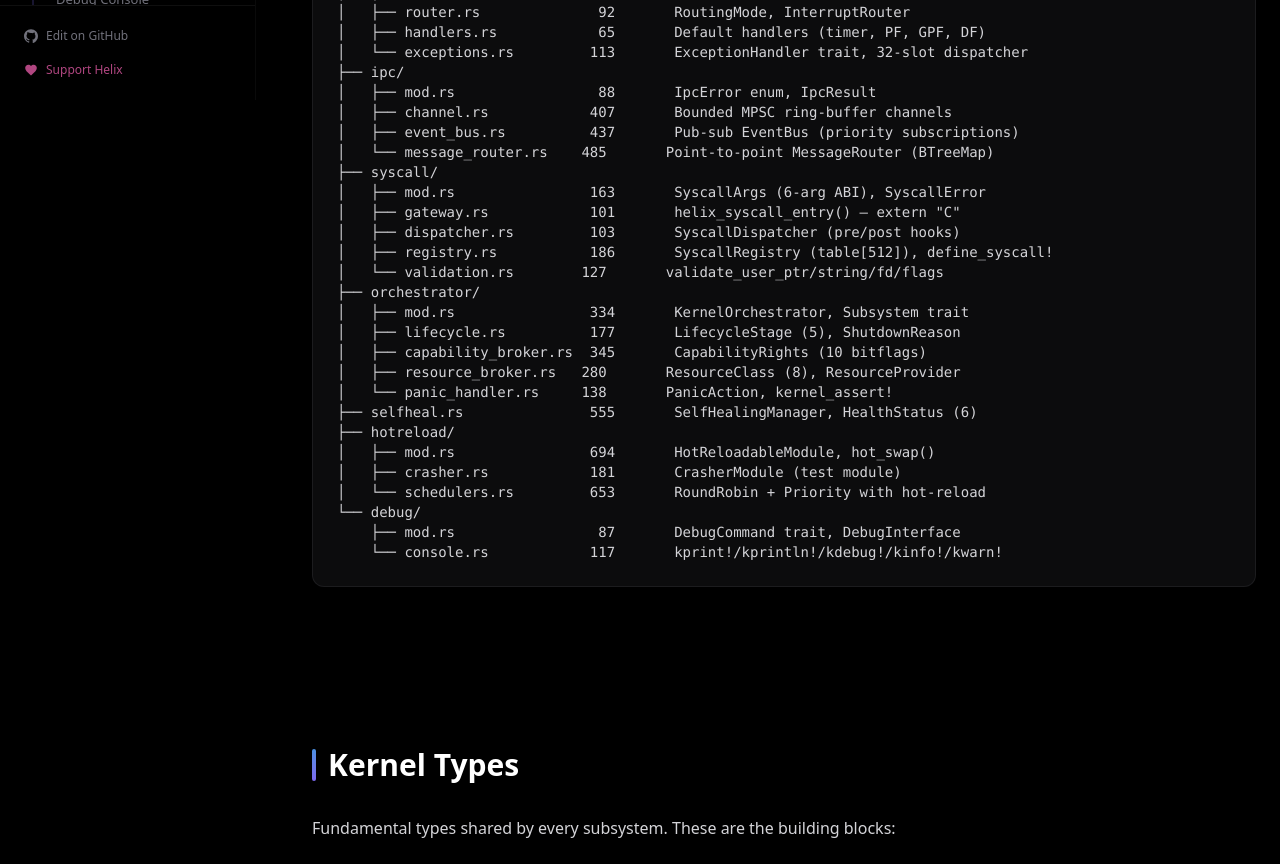
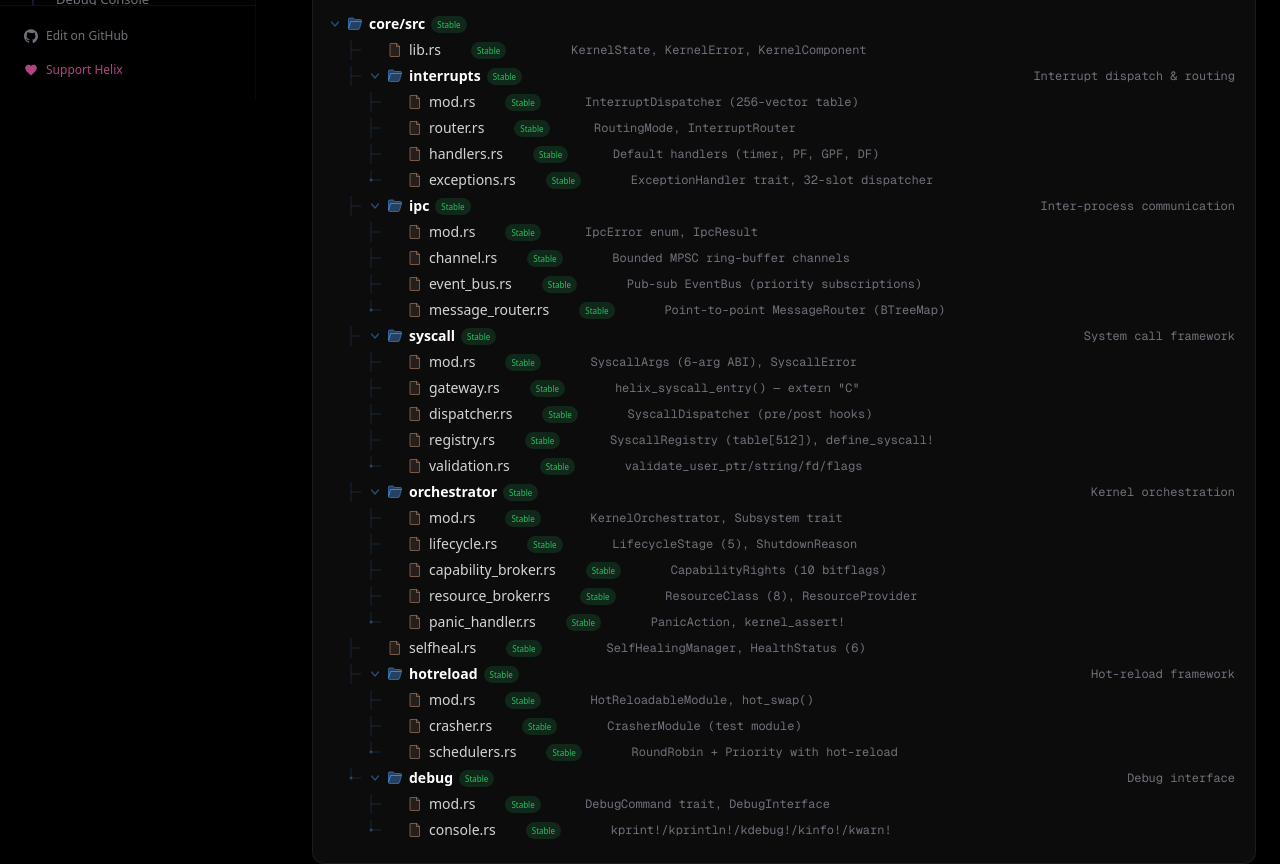
Before and after one commit to HelixOS-Org/helix-wiki, a Next.js app: page /docs/core in a window 1280 px wide. Shown: the part 700-1564 px from the top of the page. Built offline with nearby package versions, Linux system fonts and the light colour scheme.

Commit message:
Refactor CorePage to use localized strings for section titles and replace RustCode with FileTree for improved visualization

```diff
--- a/app/docs/core/page.tsx
+++ b/app/docs/core/page.tsx
@@ -3,7 +3,7 @@
 import PageHeader from "@/helix-wiki/components/PageHeader";
 import Section from "@/helix-wiki/components/Section";
 import RustCode from "@/helix-wiki/components/RustCode";
-import Footer from "@/helix-wiki/components/Footer";
+import FileTree from "@/helix-wiki/components/diagrams/FileTree";
 import { useI18n } from "@/helix-wiki/lib/i18n";
 import { getDocString } from "@/helix-wiki/lib/docs-i18n";
 import coreContent from "@/helix-wiki/lib/docs-i18n/core";
@@ -16,46 +16,69 @@ export default function CorePage() {
       <PageHeader title={d("header.title")} subtitle={d("header.subtitle")} badge={d("header.badge")} gradient="from-blue-400 to-indigo-500" />
 
       {/* ── MODULE MAP ── */}
-      <Section title="Module Map" id="map">
+      <Section title={d("section.map")} id="map">
         <p>{d("map.intro")}</p>
-        <div className="my-8 font-mono text-sm bg-zinc-900/50 border border-zinc-800/60 rounded-xl p-6 overflow-x-auto">
-          <pre className="text-zinc-300">{`core/src/
-├── lib.rs                    300 LoC   KernelState, KernelError, KernelComponent
-├── interrupts/
-│   ├── mod.rs                 99       InterruptDispatcher (256-vector table)
-│   ├── router.rs              92       RoutingMode, InterruptRouter
-│   ├── handlers.rs            65       Default handlers (timer, PF, GPF, DF)
-│   └── exceptions.rs         113       ExceptionHandler trait, 32-slot dispatcher
-├── ipc/
-│   ├── mod.rs                 88       IpcError enum, IpcResult
-│   ├── channel.rs            407       Bounded MPSC ring-buffer channels
-│   ├── event_bus.rs          437       Pub-sub EventBus (priority subscriptions)
-│   └── message_router.rs    485       Point-to-point MessageRouter (BTreeMap)
-├── syscall/
-│   ├── mod.rs                163       SyscallArgs (6-arg ABI), SyscallError
-│   ├── gateway.rs            101       helix_syscall_entry() — extern "C"
-│   ├── dispatcher.rs         103       SyscallDispatcher (pre/post hooks)
-│   ├── registry.rs           186       SyscallRegistry (table[512]), define_syscall!
-│   └── validation.rs        127       validate_user_ptr/string/fd/flags
-├── orchestrator/
-│   ├── mod.rs                334       KernelOrchestrator, Subsystem trait
-│   ├── lifecycle.rs          177       LifecycleStage (5), ShutdownReason
-│   ├── capability_broker.rs  345       CapabilityRights (10 bitflags)
-│   ├── resource_broker.rs   280       ResourceClass (8), ResourceProvider
-│   └── panic_handler.rs     138       PanicAction, kernel_assert!
-├── selfheal.rs               555       SelfHealingManager, HealthStatus (6)
-├── hotreload/
-│   ├── mod.rs                694       HotReloadableModule, hot_swap()
-│   ├── crasher.rs            181       CrasherModule (test module)
-│   └── schedulers.rs         653       RoundRobin + Priority with hot-reload
-└── debug/
-    ├── mod.rs                 87       DebugCommand trait, DebugInterface
-    └── console.rs            117       kprint!/kprintln!/kdebug!/kinfo!/kwarn!`}</pre>
-        </div>
+        <FileTree title="core/src/" tree={[
+          { name: "core/src", icon: "folder",
+            info: { loc: 6400, description: "Trusted Computing Base — minimal kernel core providing IPC, syscalls, orchestration, self-healing, and hot-reload.", status: "stable" },
+            children: [
+              { name: "lib.rs", detail: "KernelState, KernelError, KernelComponent",
+                info: { loc: 300, description: "Root module — kernel state machine, version, error types, and component trait definitions.", status: "stable", exports: ["KernelState", "KernelError", "KernelComponent", "CURRENT_VERSION"] } },
+              { name: "interrupts", icon: "folder", detail: "Interrupt dispatch & routing",
+                info: { loc: 369, description: "256-vector interrupt dispatcher with routing modes, default handlers (timer, PF, GPF, DF), and exception trait.", status: "stable" },
+                children: [
+                  { name: "mod.rs", detail: "InterruptDispatcher (256-vector table)", info: { loc: 99, status: "stable", exports: ["InterruptDispatcher"] } },
+                  { name: "router.rs", detail: "RoutingMode, InterruptRouter", info: { loc: 92, status: "stable", exports: ["RoutingMode", "InterruptRouter"] } },
+                  { name: "handlers.rs", detail: "Default handlers (timer, PF, GPF, DF)", info: { loc: 65, status: "stable" } },
+                  { name: "exceptions.rs", detail: "ExceptionHandler trait, 32-slot dispatcher", info: { loc: 113, status: "stable", exports: ["ExceptionHandler"] } },
+                ] },
+              { name: "ipc", icon: "folder", detail: "Inter-process communication",
+                info: { loc: 1417, description: "IPC subsystem — bounded MPSC ring-buffer channels, pub-sub event bus with priority subscriptions, and point-to-point message router.", status: "stable" },
+                children: [
+                  { name: "mod.rs", detail: "IpcError enum, IpcResult", info: { loc: 88, status: "stable", exports: ["IpcError", "IpcResult"] } },
+                  { name: "channel.rs", detail: "Bounded MPSC ring-buffer channels", info: { loc: 407, status: "stable", exports: ["Channel", "Sender", "Receiver"] } },
+                  { name: "event_bus.rs", detail: "Pub-sub EventBus (priority subscriptions)", info: { loc: 437, status: "stable", exports: ["EventBus", "Subscription"] } },
+                  { name: "message_router.rs", detail: "Point-to-point MessageRouter (BTreeMap)", info: { loc: 485, status: "stable", exports: ["MessageRouter"] } },
+                ] },
+              { name: "syscall", icon: "folder", detail: "System call framework",
+                info: { loc: 680, description: "512-entry syscall dispatch table, 6-argument ABI, extern C gateway, pre/post hooks, and user pointer validation.", status: "stable" },
+                children: [
+                  { name: "mod.rs", detail: "SyscallArgs (6-arg ABI), SyscallError", info: { loc: 163, status: "stable", exports: ["SyscallArgs", "SyscallError"] } },
+                  { name: "gateway.rs", detail: "helix_syscall_entry() — extern \"C\"", info: { loc: 101, status: "stable" } },
+                  { name: "dispatcher.rs", detail: "SyscallDispatcher (pre/post hooks)", info: { loc: 103, status: "stable", exports: ["SyscallDispatcher"] } },
+                  { name: "registry.rs", detail: "SyscallRegistry (table[512]), define_syscall!", info: { loc: 186, status: "stable", exports: ["SyscallRegistry", "define_syscall!"] } },
+                  { name: "validation.rs", detail: "validate_user_ptr/string/fd/flags", info: { loc: 127, status: "stable" } },
+                ] },
+              { name: "orchestrator", icon: "folder", detail: "Kernel orchestration",
+                info: { loc: 1274, description: "Kernel orchestrator managing subsystem lifecycle, capability brokering, resource provisioning, and panic handling.", status: "stable" },
+                children: [
+                  { name: "mod.rs", detail: "KernelOrchestrator, Subsystem trait", info: { loc: 334, status: "stable", exports: ["KernelOrchestrator", "Subsystem"] } },
+                  { name: "lifecycle.rs", detail: "LifecycleStage (5), ShutdownReason", info: { loc: 177, status: "stable", exports: ["LifecycleStage", "ShutdownReason"] } },
+                  { name: "capability_broker.rs", detail: "CapabilityRights (10 bitflags)", info: { loc: 345, status: "stable", exports: ["CapabilityRights", "CapabilityBroker"] } },
+                  { name: "resource_broker.rs", detail: "ResourceClass (8), ResourceProvider", info: { loc: 280, status: "stable", exports: ["ResourceClass", "ResourceProvider"] } },
+                  { name: "panic_handler.rs", detail: "PanicAction, kernel_assert!", info: { loc: 138, status: "stable", exports: ["PanicAction", "kernel_assert!"] } },
+                ] },
+              { name: "selfheal.rs", detail: "SelfHealingManager, HealthStatus (6)",
+                info: { loc: 555, description: "Self-healing manager — monitors module health, quarantines failures, and orchestrates recovery strategies.", status: "stable", exports: ["SelfHealingManager", "HealthStatus", "RecoveryAction"] } },
+              { name: "hotreload", icon: "folder", detail: "Hot-reload framework",
+                info: { loc: 1528, description: "Live module replacement framework — hot-swap modules without reboot. Includes test crasher module and scheduler implementations.", status: "stable" },
+                children: [
+                  { name: "mod.rs", detail: "HotReloadableModule, hot_swap()", info: { loc: 694, status: "stable", exports: ["HotReloadableModule", "hot_swap"] } },
+                  { name: "crasher.rs", detail: "CrasherModule (test module)", info: { loc: 181, status: "stable" } },
+                  { name: "schedulers.rs", detail: "RoundRobin + Priority with hot-reload", info: { loc: 653, status: "stable" } },
+                ] },
+              { name: "debug", icon: "folder", detail: "Debug interface",
+                info: { loc: 204, description: "Debug command trait and serial console macros (kprint!, kprintln!, kdebug!, kinfo!, kwarn!).", status: "stable" },
+                children: [
+                  { name: "mod.rs", detail: "DebugCommand trait, DebugInterface", info: { loc: 87, status: "stable", exports: ["DebugCommand", "DebugInterface"] } },
+                  { name: "console.rs", detail: "kprint!/kprintln!/kdebug!/kinfo!/kwarn!", info: { loc: 117, status: "stable" } },
+                ] },
+            ] },
+        ]} />
       </Section>
 
       {/* ── KERNEL TYPES ── */}
-      <Section title="Kernel Types" id="types">
+      <Section title={d("section.types")} id="types">
         <p>{d("types.intro")}</p>
         <RustCode filename="core/src/lib.rs">{`pub struct KernelVersion {
     pub major: u8,
@@ -113,7 +136,7 @@ pub trait KernelEventListener: Send + Sync {
       </Section>
 
       {/* ── KERNEL COMPONENT ── */}
-      <Section title="KernelComponent Trait" id="component">
+      <Section title={d("section.component")} id="component">
         <p>{d("component.intro")}</p>
         <RustCode filename="core/src/lib.rs">{`/// The universal contract for all kernel components.
 /// This is the core abstraction — every subsystem, every module,
@@ -151,7 +174,7 @@ pub struct ComponentStats {
       </Section>
 
       {/* ── ORCHESTRATOR ── */}
-      <Section title="Orchestrator" id="orchestrator">
+      <Section title={d("section.orchestrator")} id="orchestrator">
         <p>{d("orchestrator.intro")}</p>
         <RustCode filename="core/src/orchestrator/mod.rs">{`/// Every subsystem must implement this trait.
 /// The orchestrator uses it to manage boot ordering and shutdown.
@@ -257,7 +280,7 @@ pub trait ResourceProvider: Send + Sync {
       </Section>
 
       {/* ── SYSCALLS ── */}
-      <Section title="Syscall Framework" id="syscalls">
+      <Section title={d("section.syscalls")} id="syscalls">
         <p>{d("syscalls.intro")}</p>
         <RustCode filename="core/src/syscall/mod.rs">{`/// 6-register argument pack — matches the x86_64 ABI:
 /// rdi, rsi, rdx, r10, r8, r9
@@ -368,7 +391,7 @@ pub fn validate_fd(fd: u64) -> Result<(), SyscallError>;`}</RustCode>
       </Section>
 
       {/* ── IPC ── */}
-      <Section title="IPC — Inter-Process Communication" id="ipc">
+      <Section title={d("section.ipc")} id="ipc">
         <p>{d("ipc.intro")}</p>
 
         <h3 className="text-xl font-semibold text-white mt-8 mb-4">{d("ipc.channels.title")}</h3>
@@ -487,7 +510,7 @@ pub struct Response {
       </Section>
 
       {/* ── SELF HEAL ── */}
-      <Section title="Self-Heal & Hot-Reload" id="selfheal">
+      <Section title={d("section.selfheal")} id="selfheal">
         <p>{d("selfheal.intro")}</p>
 
         <h3 className="text-xl font-semibold text-white mt-8 mb-4">{d("selfheal.manager.title")}</h3>
@@ -623,7 +646,7 @@ pub struct PriorityScheduler {
       </Section>
 
       {/* ── INTERRUPTS ── */}
-      <Section title="Interrupt Infrastructure" id="interrupts">
+      <Section title={d("section.interrupts")} id="interrupts">
         <p>{d("interrupts.intro")}</p>
         <RustCode filename="core/src/interrupts/mod.rs">{`/// 256-vector interrupt dispatch table.
 /// Vectors 0-31: CPU exceptions (page fault, GPF, double fault, etc.)
@@ -681,7 +704,7 @@ pub struct ExceptionDispatcher {
       </Section>
 
       {/* ── DEBUG ── */}
-      <Section title="Debug Console" id="debug">
+      <Section title={d("section.debug")} id="debug">
         <p>{d("debug.intro")}</p>
         <RustCode filename="core/src/debug/console.rs">{`/// Print macros — work in no_std, route through DebugInterface.
 ///
@@ -707,7 +730,7 @@ pub trait DebugCommand: Send + Sync {
       </Section>
 
       {/* ── PANIC ── */}
-      <Section title="Panic Handler" id="panic">
+      <Section title={d("section.panic")} id="panic">
         <p>{d("panic.intro")}</p>
         <RustCode filename="core/src/orchestrator/panic_handler.rs">{`pub enum PanicAction {
     Halt,           // Halt CPU forever
@@ -729,7 +752,6 @@ pub trait DebugCommand: Send + Sync {
 ///     → always panics — marks unreachable code paths`}</RustCode>
       </Section>
 
-      <Footer />
     </div>
   );
 }
```
